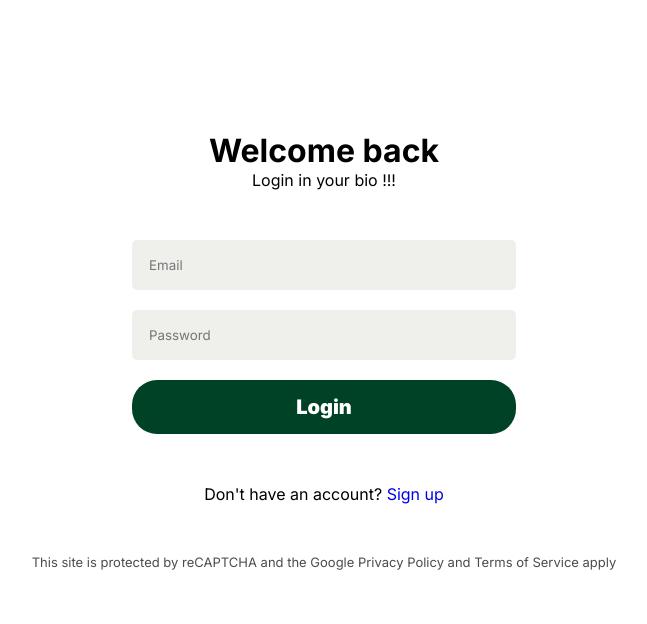
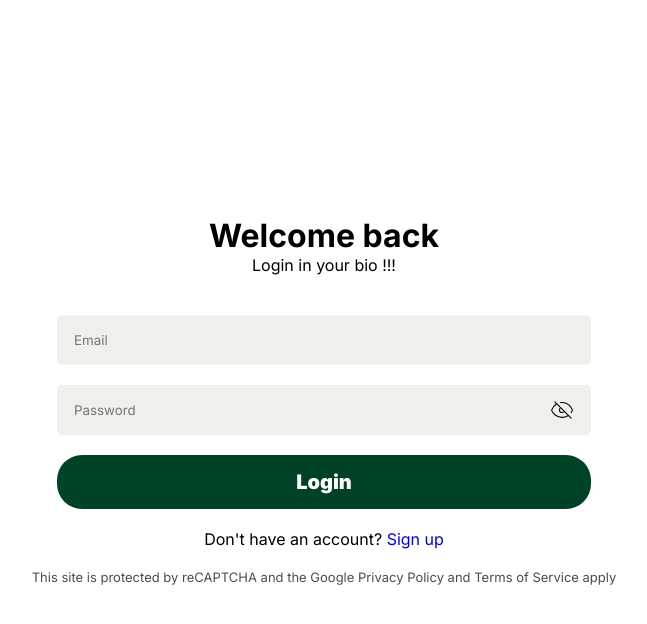
Before and after one commit to patto220048/IG22-qr-link, a React (Vite) app in the folder fontend/: page /register/login in a window 1280 px wide. Shown: the top 624 px of the page, without its empty margins (316-963 px from the left). Built offline with nearby package versions, Linux system fonts and the light colour scheme.

Commit message:
update login page

```diff
--- a/fontend/src/pages/register/login/Login.jsx
+++ b/fontend/src/pages/register/login/Login.jsx
@@ -1,7 +1,70 @@
-import { Link } from 'react-router-dom';
+import { Link, useNavigate } from 'react-router-dom';
 import './Login.scss';
+import { useEffect, useState } from 'react';
+import { openEyeIcon, closeEyeIcon } from '../../../svg/icon';
+import axiosInstance from '../../../instance/axiosInstance';
 
 function Login() {
+    const [isLoading, setIsLoading] = useState(true);
+    const [showPass, setShowPass] = useState(false);
+    const [err, setErr] = useState('');
+    const [focused, setFocused] = useState(false);
+    const navigate = useNavigate();
+
+    const [values, setValues] = useState({
+        email: '',
+        password: '',
+    });
+    const validateEmail = (email) => {
+        const emailRegex = /^[a-z0-9._%+-]+@[a-z0-9.-]+\.[a-z]{2,}$/;
+        return emailRegex.test(email);
+    };
+    useEffect(() => {
+        const handleClickOutside = () => {
+            setErr('');
+        };
+        document.addEventListener('click', handleClickOutside);
+        return () => {
+            document.removeEventListener('click', handleClickOutside);
+        };
+    }, []);
+    //sumbit form
+    const handleSubmit = async (e) => {
+        e.preventDefault();
+        try {
+            //valid email
+            const emailValid = validateEmail(values.email);
+            if (emailValid === true) {
+                const res = await axiosInstance.post(`/auth/login`, {
+                    username: values.username,
+                    email: values.email,
+                    password: values.password,
+                });
+                console.log(res.data);
+                // isloading -> false
+                setIsLoading(false);
+
+                if (res.data.status === 401) {
+                    setErr(res.data.message);
+                } else if (res.data.status === 403) {
+                    setErr(res.data.message);
+                } else {
+                    return navigate('/register/login');
+                }
+            } else {
+                return setErr('Oops! Email is not correct! Please try again.');
+            }
+        } catch (error) {
+            setErr(error.message);
+        }
+    };
+
+    const onChange = (e) => {
+        setValues({ ...values, [e.target.name]: e.target.value });
+    };
+    const handleFocused = (e) => {
+        setFocused(true);
+    };
     return (
         <div className="login">
             <div className="login-container">
@@ -10,19 +73,48 @@ function Login() {
                     <p>Login in your bio !!!</p>
                 </div>
 
-                <form  method="post" className="form-group">
-                    <input className="login-input" type="text" name="email" id="email" placeholder='Email' />
-                    {/* <p className="input-err">12</p> */}
+                <form method="post" className="form-group">
+                    <p className="err_from_sever">{err}</p>
+                    <div className="login-input">
+                        <input
+                            className="email-input"
+                            type="email"
+                            name="email"
+                            id="email"
+                            onBlur={handleFocused}
+                            focused={focused.toString()}
+                            pattern="[a-z0-9._%+-]+@[a-z0-9.-]+\.[a-z]{2,}$"
+                            placeholder="Email"
+                            onChange={onChange}
+                            // required
+                        />
+                        <p className="valid-err">Email not valid ( @,"." )</p>
+                    </div>
+                    <div className="login-input">
+                        <input
+                            className="password-input"
+                            type={showPass ? 'text' : 'password'}
+                            name="password"
+                            id="password"
+                            placeholder="Password"
+                            onChange={onChange}
+                        />
+                        <p className="valid-err">Password not valid (min "8" character ) </p>
+                        <span className="showPass" onClick={() => setShowPass(!showPass)}>
+                            {showPass ? <> {openEyeIcon(24, 24)}</> : <>{closeEyeIcon(26, 26)}</>}
+                        </span>
+                    </div>
 
-                    <input className="login-input" type="password" name="password" id="password" placeholder='Password'/>
-                    {/* <p className="input-err">12</p> */}
-
-                    <button className="login-btn" type="sumit">
+                    <button className="login-btn" type="sumit" onClick={handleSubmit}>
                         Login
                     </button>
                 </form>
-                <p className='login-direct'>Don't have an account? <Link to="/register/signup" >Sign up</Link></p>
-                <p className='login-protected'>This site is protected by reCAPTCHA and the Google Privacy Policy and Terms of Service apply</p>
+                <p className="login-direct">
+                    Don't have an account? <Link to="/register/signup">Sign up</Link>
+                </p>
+                <p className="login-protected">
+                    This site is protected by reCAPTCHA and the Google Privacy Policy and Terms of Service apply
+                </p>
             </div>
         </div>
     );
--- a/fontend/src/pages/register/login/Login.scss
+++ b/fontend/src/pages/register/login/Login.scss
@@ -1,33 +1,68 @@
-@import "../../../base/color";
-.login{
-    .login-container{
-        height: 700px;
+@import '../../../base/color';
+.login {
+    height: 100vh;
+    background-attachment: fixed;
+    background-size: cover;
+    background-image: 'url(../../../../src/assets/img/bg/login-bg.jpg)';
+    .login-container {
+        height: 800px;
         display: flex;
         flex-direction: column;
         justify-content: center;
         align-items: center;
-        gap: 50px;
-        .login-title{
+        gap: 20px;
+        .login-title {
             text-align: center;
         }
-        .form-group{
+        .form-group {
             display: flex;
             flex-direction: column;
+            justify-content: center;
+            align-items: center;
             gap: 20px;
-            width: 30%;
-            .login-input{
-                padding: 15px;
-                border-radius: 5px;
-                background-color: $text_hover_color;
-                border: 2px solid transparent;
-                &:hover{
-                    border: 2px solid $text_color_soft_2;
+            .err_from_sever {
+                color: red;
+                font-size: 18px;
+                font-weight: 500;
+            }
+            .login-input {
+                display: flex;
+                flex-direction: column;
+                gap: 10px;
+                position: relative;
+                input {
+                    background-color: $text_hover_color;
+                    width: 500px;
+                    padding: 15px;
+                    border: 2px solid transparent;
+                    border-radius: 5px;
+                    &:hover {
+                        border: 2px solid $text_color_soft_2;
+                    }
+                    &:focus {
+                        border: 2px solid black;
+                    }
+                    &:invalid[focused='true'] ~ p {
+                        display: block;
+                    }
+                    &:invalid[focused='true'] {
+                        border: 1px solid red;
+                    }
                 }
-                &:focus{
-                    border: 2px solid black;
+                .valid-err {
+                    color: red;
+                    display: none;
+                }
+                .showPass {
+                    // height: 100%;
+                    position: absolute;
+                    right: 3%;
+                    bottom: 15%;
+                    cursor: pointer;
                 }
             }
-            .login-btn{
+            .login-btn {
+                width: 100%;
                 padding: 15px;
                 font-size: 20px;
                 font-weight: 900;
@@ -35,20 +70,15 @@
                 color: $white;
                 border-radius: 25px;
                 transition: all 0.3s ease;
-                &:hover{
-                    background-color: rgba($color:$background_color , $alpha: 0.9);
+                &:hover {
+                    background-color: rgba($color: $background_color, $alpha: 0.9);
                     transform: scale(1.01);
                 }
-
-            }
-            .input-err{
-                color: red;
             }
         }
-        .login-direct{
-
+        .login-direct {
         }
-        .login-protected{
+        .login-protected {
             font-size: 13px;
             opacity: 0.7;
         }
--- a/fontend/src/pages/register/signup/Signup.scss
+++ b/fontend/src/pages/register/signup/Signup.scss
@@ -65,9 +65,6 @@
                 }
             }
 
-            span {
-                display: none;
-            }
         }
         .signup-direct {
         }
--- a/fontend/src/svg/icon.jsx
+++ b/fontend/src/svg/icon.jsx
@@ -190,3 +190,31 @@ export const plusIcon = (w, h) => (
         />
     </svg>
 );
+export const openEyeIcon = (w, h) => (
+    <svg width={w} height={h} viewBox="0 0 24 24" fill="none" xmlns="http://www.w3.org/2000/svg">
+        <path
+            d="M1 12C1 12 5 4 12 4C19 4 23 12 23 12C23 12 19 20 12 20C5 20 1 12 1 12Z"
+            stroke="black"
+            strokeWidth="1"
+            strokeLinecap="round"
+            strokeLinejoin="round"
+        />
+        <path
+            d="M12 15C13.6569 15 15 13.6569 15 12C15 10.3431 13.6569 9 12 9C10.3431 9 9 10.3431 9 12C9 13.6569 10.3431 15 12 15Z"
+            stroke="black"
+            strokeWidth="1"
+            strokeLinecap="round"
+            strokeLinejoin="round"
+        />
+    </svg>
+);
+export const closeEyeIcon = (w, h) => (
+    <svg width={w} height={h} viewBox="0 0 24 24" fill="none" xmlns="http://www.w3.org/2000/svg">
+        <path
+            d="M20.3999 19.5L5.3999 4.5M10.1999 10.4416C9.82648 10.8533 9.5999 11.394 9.5999 11.9863C9.5999 13.2761 10.6744 14.3217 11.9999 14.3217C12.611 14.3217 13.1688 14.0994 13.5926 13.7334M20.4387 14.3217C21.2649 13.0848 21.5999 12.0761 21.5999 12.0761C21.5999 12.0761 19.4153 5.1 11.9999 5.1C11.5836 5.1 11.1838 5.12199 10.7999 5.16349M17.3999 17.3494C16.0225 18.2281 14.2492 18.8495 11.9999 18.8127C4.67683 18.693 2.3999 12.0761 2.3999 12.0761C2.3999 12.0761 3.45776 8.69808 6.5999 6.64332"
+            stroke="black"
+            strokeWidth="1"
+            strokeLinecap="round"
+        />
+    </svg>
+);
```
Also changed, not shown: fontend/src/pages/register/signup/Signup.jsx (+20 -17 lines), fontend/src/assets/img/bg/login-bg.jpg (added).
